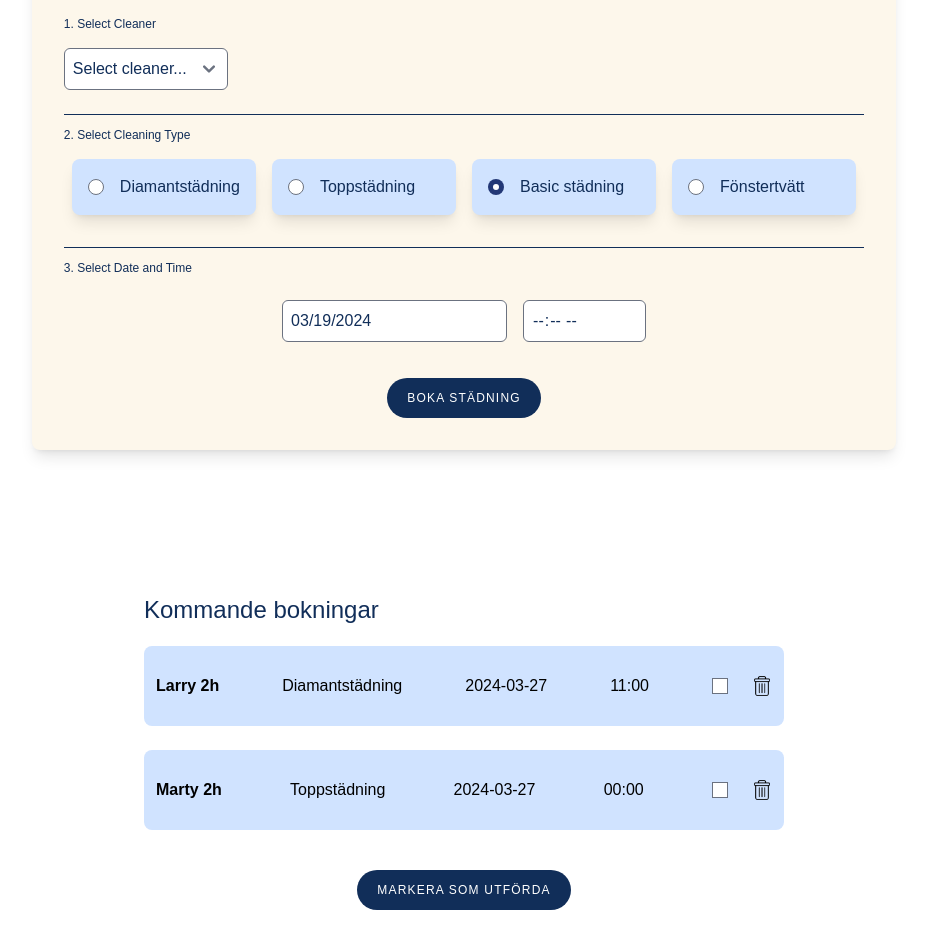
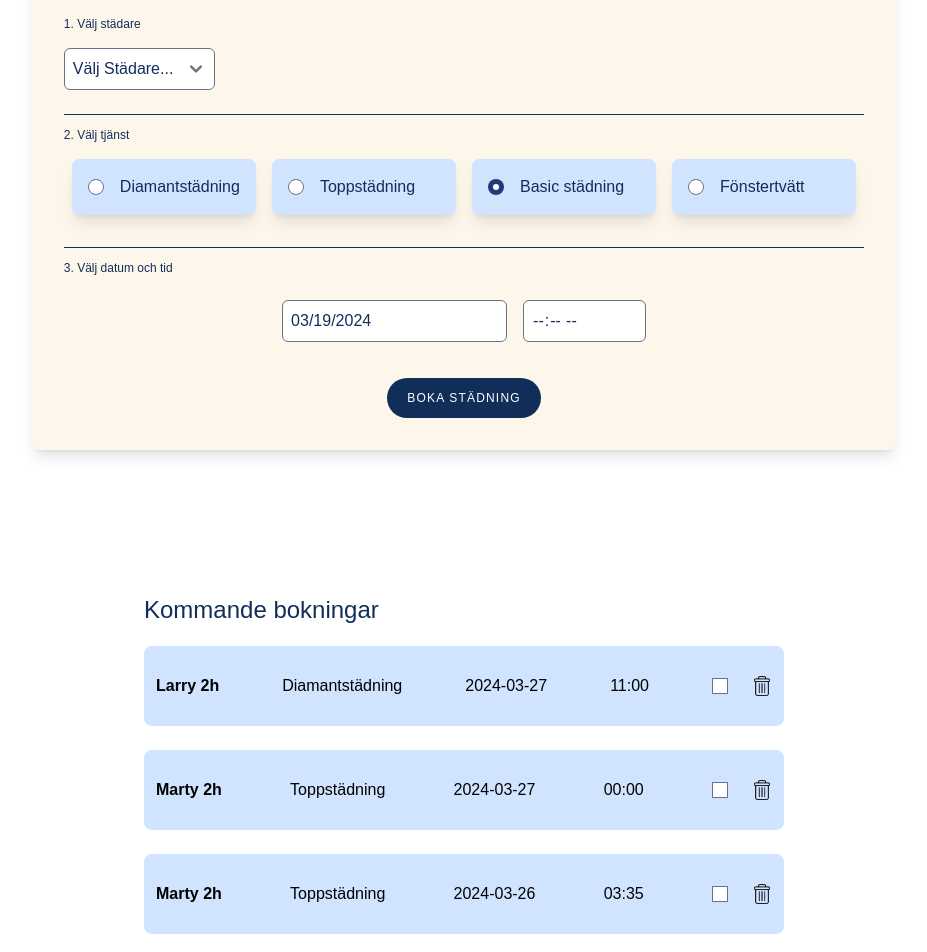
Before and after one commit to varamara/cleaning-service, a React (Vite) app in the folder cleaning-service-js-2/: page /booking in a window 1280 px wide. Shown: the part 260-1212 px from the top of the page, without its empty margins (176-1103 px from the left). Built offline with nearby package versions, Linux system fonts and the light colour scheme; data requests are answered from the project's data file; a web font is replaced by a local one.

Commit message:
Update booking form and database with Swedish translations

```diff
--- a/cleaning-service-js-2/db.json
+++ b/cleaning-service-js-2/db.json
@@ -78,6 +78,15 @@
       "grade": "Fönstertvätt",
       "cleaner": "Susie",
       "status": true
+    },
+    {
+      "id": "4edaa515-2a21-4009-9c0d-31f20cd576ed",
+      "date": "2024-03-26T04:35:29.954Z",
+      "time": "03:35",
+      "customer": "",
+      "grade": "Toppstädning",
+      "cleaner": "Marty",
+      "status": false
     }
   ]
 }
--- a/cleaning-service-js-2/src/components/bookingpagecomponents/BookingForm.tsx
+++ b/cleaning-service-js-2/src/components/bookingpagecomponents/BookingForm.tsx
@@ -77,15 +77,15 @@ const BookingForm: React.FC= () => {
     <>
       <section className="flex flex-wrap items-center justify-center h-full text-primaryBlue mx-10 mb-16 mt-44">
         <div className="bg-primaryBeige p-8 rounded-lg shadow-lg">
-          <h1 className="text-3xl font-bold mb-8 text-center">Book Cleaning</h1>
+          <h1 className="text-3xl font-bold mb-8 text-center">Boka Städning</h1>
           <form onSubmit={handleSubmit} className="flex flex-col">
             <fieldset className="border-b border-primaryBlue mb-3">
-              <legend className="text-xs">1. Select Cleaner</legend>
+              <legend className="text-xs">1. Välj städare</legend>
               <select
               className="border p-2 rounded-md my-4 mb-6 text-sm md:text-base"
               name="cleaner"
               onChange={handleChange}>
-                <option value="">Select cleaner...</option>
+                <option value="">Välj Städare...</option>
                 {cleaners.map((cleaner) => (
                   <option key={cleaner.id} value={cleaner.name}>
                     {cleaner.name}
@@ -95,7 +95,7 @@ const BookingForm: React.FC= () => {
             </fieldset>
 
             <fieldset className="pb-6 mb-3 grid grid-cols-2 lg:grid-cols-4 border-b border-primaryBlue ">
-              <legend className="mb-2 text-xs">2. Select Cleaning Type</legend>
+              <legend className="mb-2 text-xs">2. Välj tjänst</legend>
               {Object.values(CleaningGrade).map((grade) => (
                 <label
                   key={grade}
@@ -113,7 +113,7 @@ const BookingForm: React.FC= () => {
                 </label>
               ))}
             </fieldset>
-            <legend className="mb-2 text-xs">3. Select Date and Time</legend>
+            <legend className="mb-2 text-xs">3. Välj datum och tid</legend>
             <div className="flex justify-center">
               <DatePicker
                 selected={formValues.date}
```
